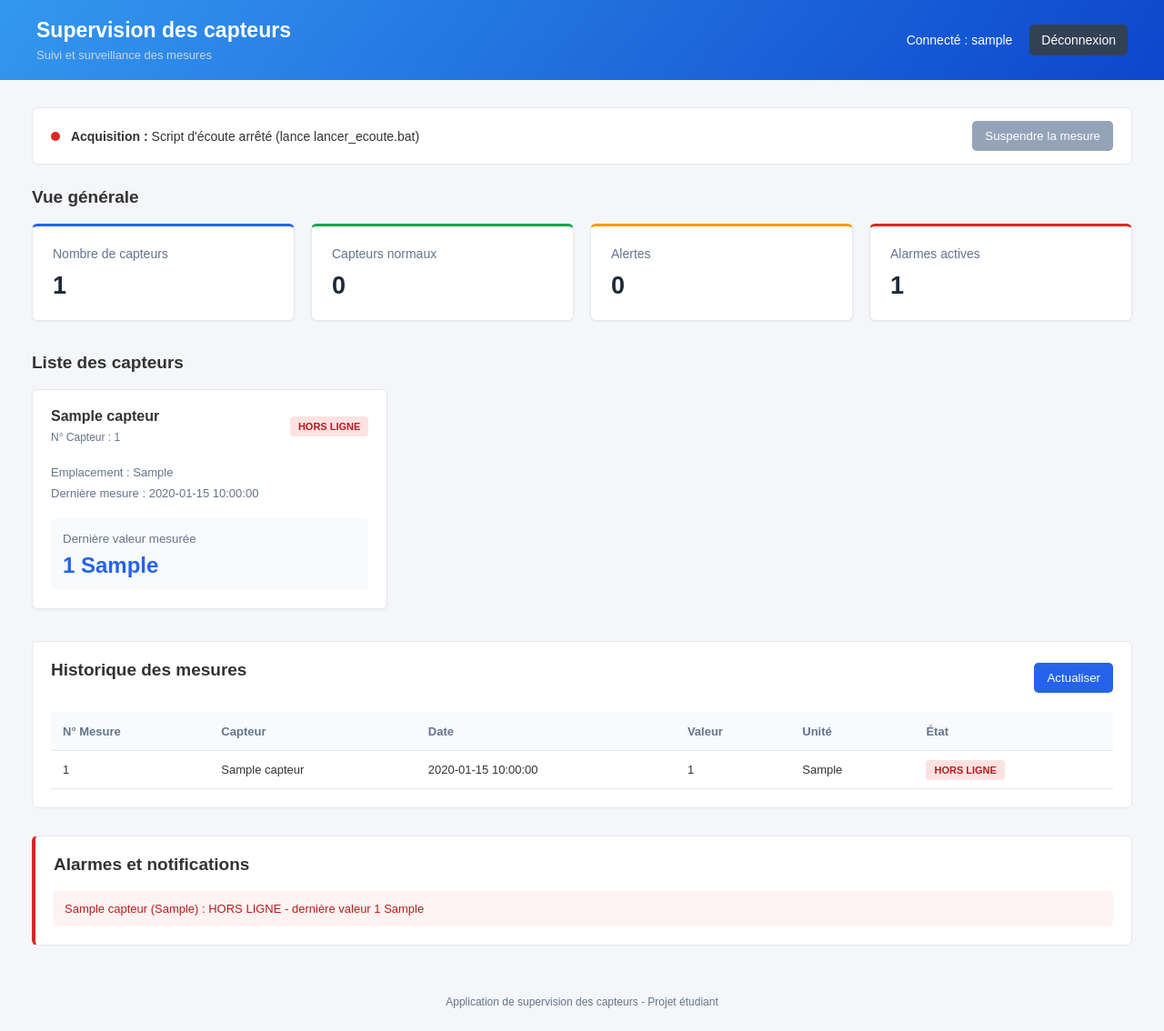
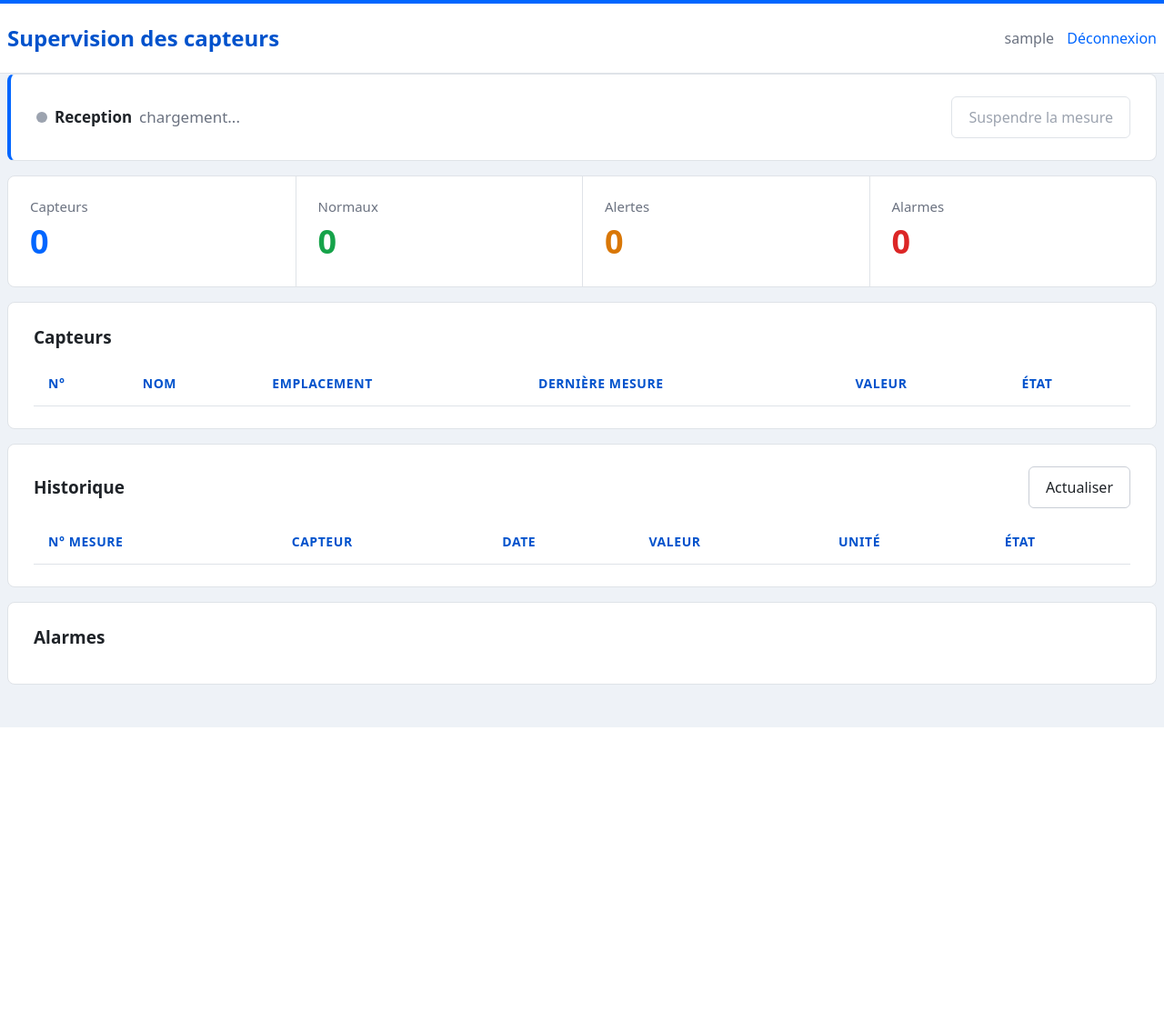
Before and after one commit to Arpus404/Projet-Nov-Dec, a PHP site: page / in a window 1280 px wide. Shown: the whole page at 91% size. After the commit the page ends 800 px from the top, so only its background shows below. Run offline with PHP 8.4, Linux system fonts and the light colour scheme; the visitor is signed in with stand-in values (Sample User, id 1); tables that the repository leaves empty hold one stand-in row (values such as "Sample post"); lists and menus that the app fills with data are empty.

Commit message:
refactorisation et amelioration css

```diff
--- a/index.php
+++ b/index.php
@@ -1,4 +1,3 @@
-
 <?php
 session_start();
 
@@ -7,81 +6,73 @@ if (!isset($_SESSION["user"])) {
     exit;
 }
 ?>
-
 <!DOCTYPE html>
 <html lang="fr">
 <head>
     <meta charset="UTF-8">
     <meta name="viewport" content="width=device-width, initial-scale=1.0">
     <title>Supervision des capteurs</title>
+    <link rel="stylesheet" href="css/dashboard.css">
+</head>
+<body>
 
-
-    <link rel="stylesheet" href="css/style.css">
-</head>
-
-<body class="page-dashboard">
-
-<header>
-    <div>
+<header class="topbar">
+    <div class="container topbar-inner">
         <h1>Supervision des capteurs</h1>
-        <p>Suivi et surveillance des mesures</p>
+        <div class="user">
+            <?= htmlspecialchars($_SESSION["user"]) ?>
+            <a href="logout.php">Déconnexion</a>
         </div>
-
-    <div class="user-info">
-        Connecté : <?= htmlspecialchars($_SESSION["user"]) ?>
-        <a href="logout.php">Déconnexion</a>
     </div>
 </header>
 
-<div class="container">
+<main class="container">
 
-    <div class="acquisition">
-        <div>
-            <span class="pastille" id="acqPastille"></span>
-            <strong>Acquisition :</strong> <span id="acqTexte">chargement...</span>
+    <section class="panel acquisition">
+        <div class="acq-state">
+            <span class="dot" id="acqPastille"></span>
+            <span class="label">Reception</span>
+            <span id="acqTexte" class="muted">chargement...</span>
         </div>
-        <button id="acqBouton" class="btn-pause" onclick="basculerAcquisition()" disabled>Suspendre la mesure</button>
+        <button id="acqBouton" class="btn btn-pause" disabled>Suspendre la mesure</button>
+    </section>
+
+    <div class="panel summary">
+        <div class="kpi"><span>Capteurs</span><strong id="total">0</strong></div>
+        <div class="kpi"><span>Normaux</span><strong id="normalCount">0</strong></div>
+        <div class="kpi"><span>Alertes</span><strong id="warningCount">0</strong></div>
+        <div class="kpi"><span>Alarmes</span><strong id="alarmCount">0</strong></div>
     </div>
 
-    <h2>Vue générale</h2>
-
-    <div class="stats">
-        <div class="stat-card">
-            <p>Nombre de capteurs</p>
-            <strong id="total">3</strong>
-        </div>
-
-        <div class="stat-card">
-            <p>Capteurs normaux</p>
-            <strong id="normalCount">2</strong>
-        </div>
-
-        <div class="stat-card">
-            <p>Alertes</p>
-            <strong id="warningCount">1</strong>
-        </div>
-
-        <div class="stat-card">
-            <p>Alarmes actives</p>
-            <strong id="alarmCount">1</strong>
-        </div>
-    </div>
-
-    <h2>Liste des capteurs</h2>
-
-    <div class="sensors" id="sensorList"></div>
-
-    <div class="table-container">
-
-        <div class="table-header">
-            <h2>Historique des mesures</h2>
-            <button onclick="refreshData()">Actualiser</button>
-        </div>
-
+    <section class="panel">
+        <h2>Capteurs</h2>
+        <div class="table-wrap">
             <table>
                 <thead>
                     <tr>
-                    <th>N° Mesure</th>
+                        <th>N°</th>
+                        <th>Nom</th>
+                        <th>Emplacement</th>
+                        <th>Dernière mesure</th>
+                        <th>Valeur</th>
+                        <th>État</th>
+                    </tr>
+                </thead>
+                <tbody id="sensorTable"></tbody>
+            </table>
+        </div>
+    </section>
+
+    <section class="panel">
+        <div class="section-head">
+            <h2>Historique</h2>
+            <button id="btnActualiser" class="btn">Actualiser</button>
+        </div>
+        <div class="table-wrap">
+            <table>
+                <thead>
+                    <tr>
+                        <th>N° mesure</th>
                         <th>Capteur</th>
                         <th>Date</th>
                         <th>Valeur</th>
@@ -89,198 +80,18 @@ if (!isset($_SESSION["user"])) {
                         <th>État</th>
                     </tr>
                 </thead>
-
                 <tbody id="measureTable"></tbody>
             </table>
+        </div>
+    </section>
 
-    </div>
+    <section class="panel">
+        <h2>Alarmes</h2>
+        <div id="alarmList"></div>
+    </section>
 
-    <div class="alarms">
-        <h2>Alarmes et notifications</h2>
-        <div id="alarmList"></div>
-    </div>
+</main>
 
-</div>
-
-<footer>
-    Application de supervision des capteurs - Projet étudiant
-</footer>
-
-<script>
-
-// Données chargées depuis api.php (remplies par ecoute_serie.php)
-let sensors = [];
-
-const statusLabels = {normal: "NORMAL", warning: "ALERTE", offline: "HORS LIGNE"};
-
-function displaySensors() {
-
-    const container = document.getElementById("sensorList");
-    container.innerHTML = "";
-
-    if (sensors.length === 0) {
-        container.innerHTML = "<p>Aucun capteur pour le moment. Lance lancer_ecoute.bat.</p>";
-    }
-
-    sensors.forEach(sensor => {
-
-        let statusText = statusLabels[sensor.status];
-
-        container.innerHTML += `
-            <div class="sensor-card">
-                <div class="sensor-top">
-                    <div>
-                        <h3>${sensor.name}</h3>
-                        <p class="sensor-id">N° Capteur : ${sensor.id}</p>
-                    </div>
-                    <span class="status ${sensor.status}">${statusText}</span>
-                </div>
-
-                <div class="sensor-info">
-                    Emplacement : ${sensor.location}<br>
-                    Dernière mesure : ${sensor.date}
-                </div>
-
-                <div class="measure-value">
-                    <small>Dernière valeur mesurée</small>
-                    <strong>${sensor.value} ${sensor.unit}</strong>
-                </div>
-            </div>
-        `;
-    });
-
-    updateStats();
-}
-
-function displayMeasures() {
-
-    const table = document.getElementById("measureTable");
-    table.innerHTML = "";
-
-    sensors.forEach(sensor => {
-        sensor.measures.forEach(measure => {
-
-            let status = sensor.status;
-            let text = statusLabels[sensor.status];
-
-            table.innerHTML += `
-                <tr>
-                    <td>${measure.id}</td>
-                    <td>${sensor.name}</td>
-                    <td>${measure.date}</td>
-                    <td>${measure.value}</td>
-                    <td>${measure.unit}</td>
-                    <td><span class="status ${status}">${text}</span></td>
-                </tr>
-            `;
-        });
-    });
-}
-
-function displayAlarms() {
-
-    const alarmList = document.getElementById("alarmList");
-    alarmList.innerHTML = "";
-
-    let warnings = sensors.filter(s => s.status !== "normal");
-
-    if (warnings.length === 0) {
-        alarmList.innerHTML = "<p>Aucune alarme active.</p>";
-        return;
-    }
-
-    warnings.forEach(sensor => {
-        alarmList.innerHTML += `
-            <div class="alarm-item">
-                ${sensor.name} (${sensor.location}) : ${statusLabels[sensor.status]}
-                - dernière valeur ${sensor.value} ${sensor.unit}
-            </div>
-        `;
-    });
-}
-
-function updateStats() {
-
-    document.getElementById("total").textContent = sensors.length;
-
-    document.getElementById("normalCount").textContent =
-        sensors.filter(s => s.status === "normal").length;
-
-    document.getElementById("warningCount").textContent =
-        sensors.filter(s => s.status === "warning").length;
-
-    document.getElementById("alarmCount").textContent =
-        sensors.filter(s => s.status !== "normal").length;
-}
-
-// ----- Suspendre / reprendre la mesure (libère le port pour Thonny) -----
-
-let acquisition = null;
-
-const acqTextes = {
-    ecoute: "En écoute",
-    recherche: "Recherche de l'ESP...",
-    pause: "En pause : le port est libéré, tu peux utiliser Thonny",
-    arrete: "Script d'écoute arrêté (lance lancer_ecoute.bat)"
-};
-
-function afficherAcquisition(e) {
-    acquisition = e;
-    let texte = acqTextes[e.etat] + (e.etat === "ecoute" && e.port ? " sur " + e.port : "");
-
-    if (e.script_actif && e.pause_demandee && e.etat !== "pause") {
-        texte = "Mise en pause...";
-    } else if (e.script_actif && !e.pause_demandee && e.etat === "pause") {
-        texte = "Reprise...";
-    }
-
-    document.getElementById("acqTexte").textContent = texte;
-    document.getElementById("acqPastille").className = "pastille " + e.etat;
-
-    const bouton = document.getElementById("acqBouton");
-    bouton.textContent = e.pause_demandee ? "Reprendre la mesure" : "Suspendre la mesure";
-    bouton.className = e.pause_demandee ? "btn-reprendre" : "btn-pause";
-    bouton.disabled = !e.script_actif && !e.pause_demandee;
-}
-
-async function chargerAcquisition(action) {
-    const options = action ? {method: "POST", body: new URLSearchParams({action: action})} : {};
-    try {
-        const response = await fetch("controle.php", options);
-        if (response.ok) {
-            afficherAcquisition(await response.json());
-        }
-    } catch (e) {
-        console.error("Erreur controle.php", e);
-    }
-}
-
-async function basculerAcquisition() {
-    await chargerAcquisition(acquisition && acquisition.pause_demandee ? "reprendre" : "pause");
-    setTimeout(chargerAcquisition, 1500); // le script met moins d'une seconde à réagir
-}
-
-async function refreshData() {
-    chargerAcquisition();
-    try {
-        const response = await fetch("api.php");
-        if (response.status === 401) {
-            window.location = "login.php";
-            return;
-        }
-        sensors = await response.json();
-    } catch (e) {
-        console.error("Erreur de chargement des données", e);
-    }
-    displaySensors();
-    displayMeasures();
-    displayAlarms();
-}
-
-refreshData();
-setInterval(refreshData, 5000); // actualisation automatique toutes les 5 s
-
-</script>
-
+<script src="js/dashboard.js"></script>
 </body>
 </html>
```
Lines whose indentation alone changed are shown as unchanged.
